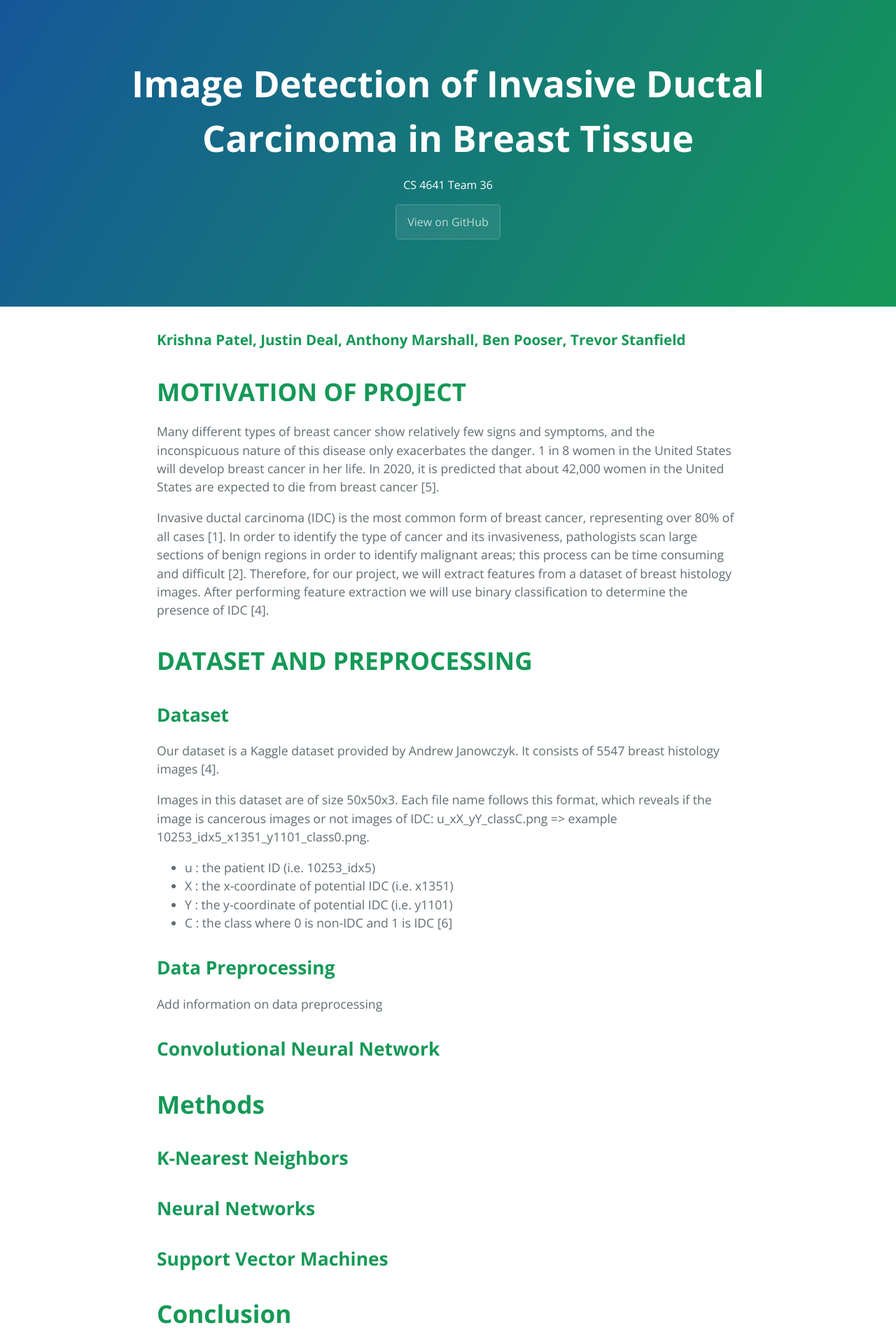
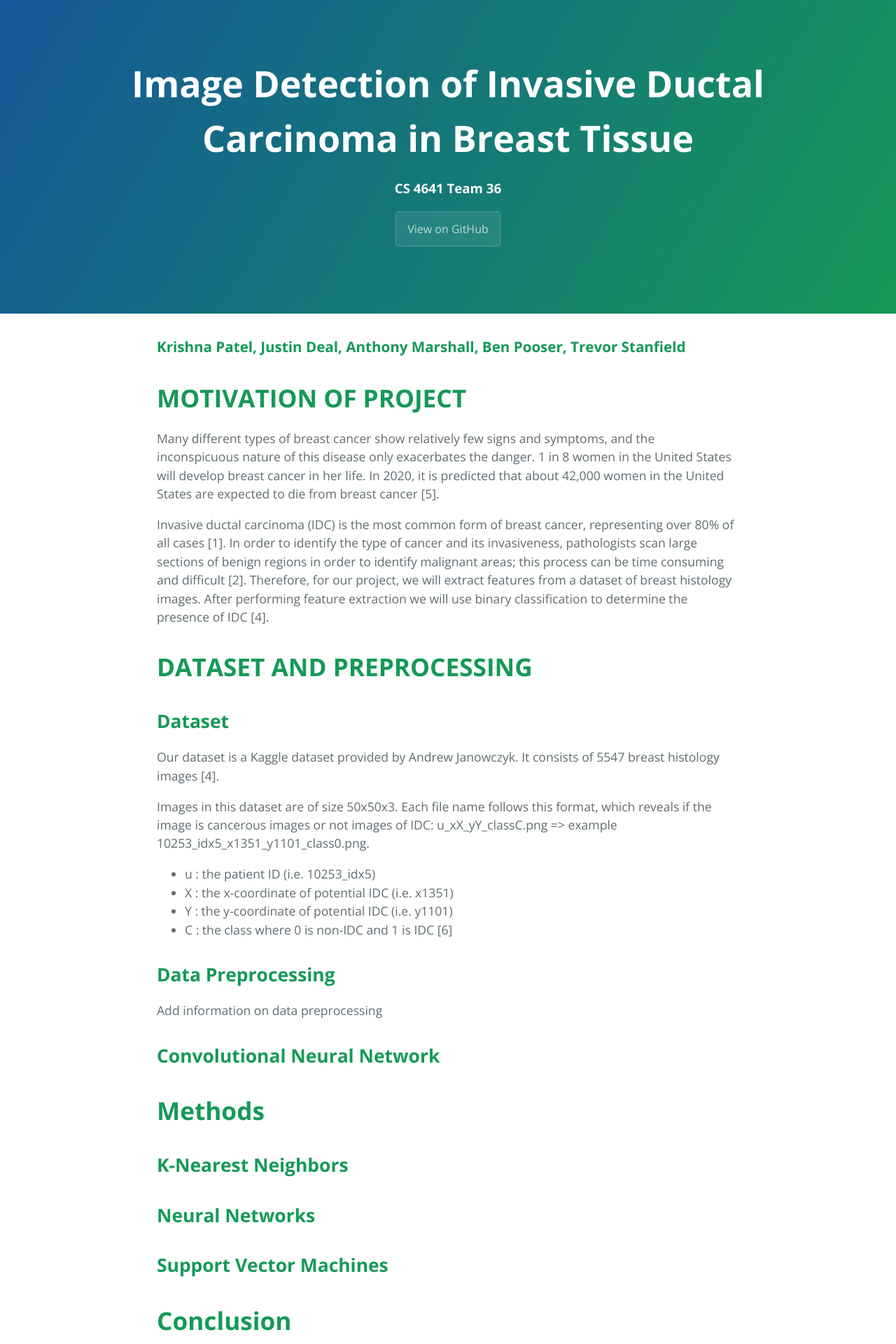
Before and after one commit to patelkb99/cs4641-team36.github.io, a Jekyll site: the page built from README.md, in a window 1280 px wide. Shown: the top 1920 px of the page at 70% size. Built offline with Jekyll 4.4.1, drawn with Linux system fonts in a browser that asks for light colours; our own code applies the rules of GitHub Pages for plain Markdown files.

```diff
--- a/_layouts/default.html
+++ b/_layouts/default.html
@@ -24,7 +24,7 @@
 
     <header class="page-header" role="banner">
       <h1 class="project-name">Image Detection of Invasive Ductal Carcinoma in Breast Tissue</h1>
-      <p> CS 4641 Team 36 </p>
+      <h3> CS 4641 Team 36 </h3>
 
       {% if site.github.is_project_page %}
         <a href="{{ site.github.repository_url }}" class="btn">View on GitHub</a>
```
